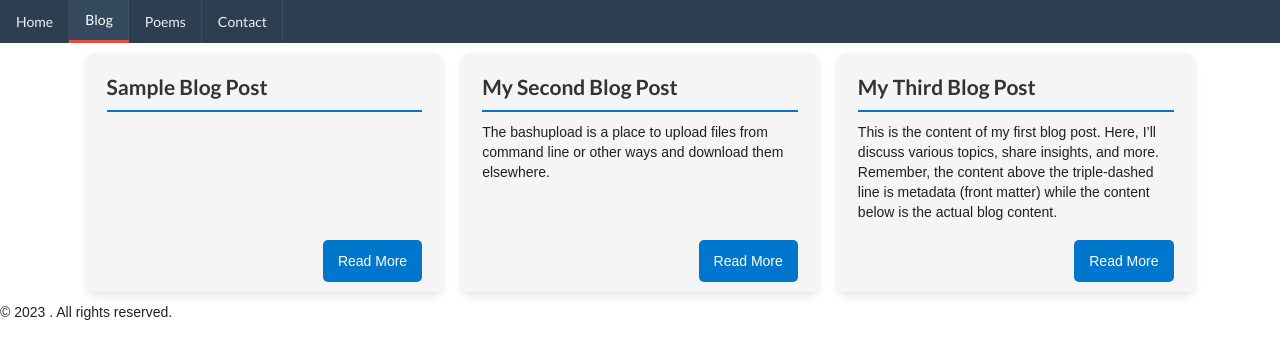
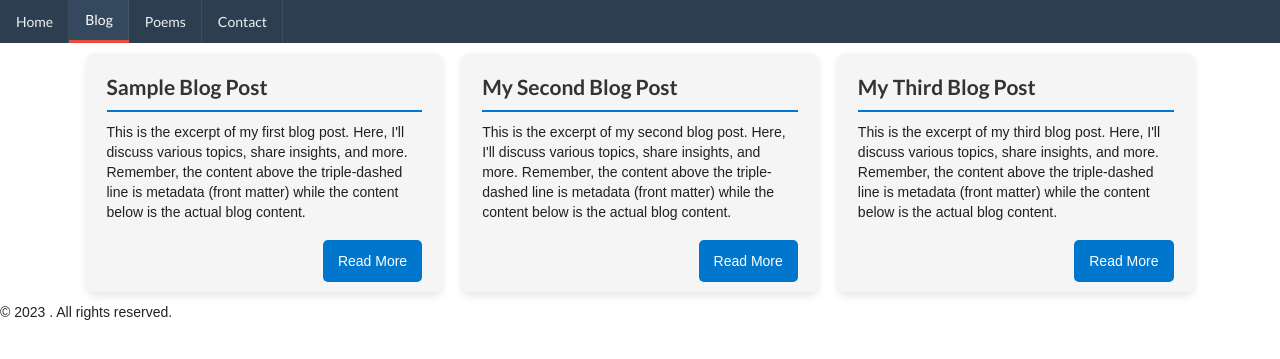
Before and after one commit to nikhilmenghani/blogaarti, a Jekyll site: the page built from blogs.markdown, in a window 1280 px wide. Shown: the top 359 px of the page. Built offline with Jekyll 4.4.1, drawn with Linux system fonts in a browser that asks for light colours; nearby versions of some CDN libraries.

Commit message:
Add excerpt to the blogs

```diff
--- a/_blogs/my-first-blog-post.md
+++ b/_blogs/my-first-blog-post.md
@@ -3,6 +3,7 @@ layout: post
 title: "Sample Blog Post"
 date: 2023-10-14
 categories: blogs
+excerpt: This is the excerpt of my first blog post. Here, I'll discuss various topics, share insights, and more. Remember, the content above the triple-dashed line is metadata (front matter) while the content below is the actual blog content.
 ---
 
 <!--     -->
--- a/_blogs/my-second-blog-post.md
+++ b/_blogs/my-second-blog-post.md
@@ -3,6 +3,7 @@ layout: post  # This refers to a layout named 'post.html' in your '_layouts' dir
 title: "My Second Blog Post"
 date: 2023-10-14
 categories: blogs
+excerpt: This is the excerpt of my second blog post. Here, I'll discuss various topics, share insights, and more. Remember, the content above the triple-dashed line is metadata (front matter) while the content below is the actual blog content.
 ---
 
 The bashupload is a place to upload files from command line or other ways and download them elsewhere.
--- a/_blogs/my-third-blog-post.md
+++ b/_blogs/my-third-blog-post.md
@@ -3,6 +3,7 @@ layout: post  # This refers to a layout named 'post.html' in your '_layouts' dir
 title: "My Third Blog Post"
 date: 2023-10-14
 categories: blogs
+excerpt: This is the excerpt of my third blog post. Here, I'll discuss various topics, share insights, and more. Remember, the content above the triple-dashed line is metadata (front matter) while the content below is the actual blog content.
 ---
 
 This is the content of my first blog post. Here, I'll discuss various topics, share insights, and more. Remember, the content above the triple-dashed line is metadata (front matter) while the content below is the actual blog content.
```
